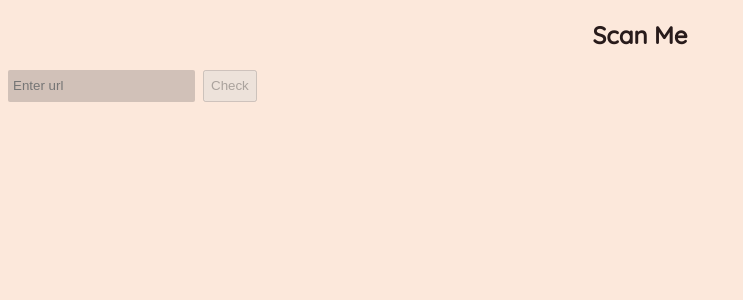
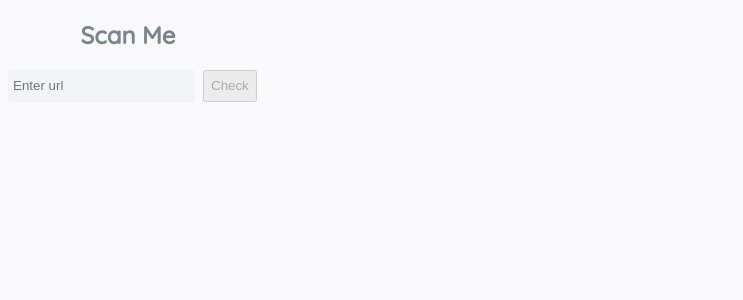
Before and after one commit to tdogubo/scanner, a Preact app: page / in a window 1280 px wide. Shown: the top 300 px of the page, without its empty margins (0-743 px from the left). Built offline with nearby package versions, Linux system fonts and the light colour scheme.

Commit message:
loading animation incorporation

```diff
--- a/package.json
+++ b/package.json
@@ -5,7 +5,7 @@
 	"scripts": {
 		"dev": "vite",
 		"build": "vite build",
-		"build-extension": "yarn build && cp src/service-worker.js src/content.js dist/",
+		"build-extension": "yarn build && cp src/* dist",
 		"preview": "vite preview"
 	},
 	"dependencies": {
--- a/src/index.jsx
+++ b/src/index.jsx
@@ -6,6 +6,7 @@ import CHECKMARK from "../public/checkmark.svg";
 import DANGER from "../public/danger.svg";
 import LOADER from "../public/loader.gif";
 import getResult from "./service-worker";
+import Loader from "./loader";
 // import { checkUrl } from "./service-worker";
 
 const App = () => {
@@ -17,7 +18,7 @@ const App = () => {
 
   const urlPattern =
     // /http+[s]?:\/\/(?:www\.)?[-a-zA-Z0-9@:%._\+~#=]{1,256}\.[a-zA-Z0-9()]{1,6}\b(?:[-a-zA-Z0-9()@:%_\+.~#?&\/=]*)/;
-  /http+[s]?:\/\/(?:www\.)?[-a-zA-Z0-9@:%._\+~#=]{1,256}\.[a-zA-Z0-9()]{1,6}\b(?:[-a-zA-Z0-9()@:%_\+.~#?&\/=]*)/
+    /http+[s]?:\/\/(?:www\.)?[-a-zA-Z0-9@:%._\+~#=]{1,256}\.[a-zA-Z0-9()]{1,6}\b(?:[-a-zA-Z0-9()@:%_\+.~#?&\/=]*)/;
   // /^http+[s]?+(:\/\/(?:www\.)?[-a-zA-Z0-9@:%._\+~#=]{1,256}\.[a-zA-Z0-9()]{1,6}\b(?:[-a-zA-Z0-9()@:%_\+.~#?&\/=]*)$)/;
   // /http+[s]?(:\/\/)((www.)?)(([^.]+)\.)?([a-zA-z0-9\-_]+)(.com|.net|.gov|.org|.in)(\/[^\s]*)?/;
 
@@ -66,10 +67,11 @@ const App = () => {
   // const [tabs, setTabs] = useState(init_tabs);
   // console.log(tabs);
   return (
-    <div>
-      <h2>Scan Me</h2>
+    <div className="container">
+      {!loading && <h2>Scan Me</h2>}
       <form className="form" onSubmit={onSubmit}>
-        <div className="container">
+        <div className="wrapper">
+          {!loading && (
             <div className="input-container">
               <input
                 className="input-style "
@@ -86,10 +88,13 @@ const App = () => {
                 Check
               </button>
             </div>
+          )}
+
           <div className="image-container">
             {loading ? (
-              <img src={LOADER} alt="loader" height={96} width={96} />
-            ) : malicious ? (
+              <Loader />
+            ) : // <img src={LOADER} alt="loader" height={96} width={96} />
+            malicious ? (
               <img src={DANGER} alt="checkmark" />
             ) : (
               malicious === false && <img src={CHECKMARK} alt="checkmark" />
--- /dev/null
+++ b/src/loader.css
@@ -0,0 +1,58 @@
+.loader-container {
+    position: absolute;
+    top: 50%;
+    left: 50%;
+    border-radius: 50%;
+    height: 96px;
+    width: 96px;
+    animation: rotate_3922 1.2s linear infinite;
+    background-color: #9b59b6;
+    background-image: linear-gradient(#9b59b6, #84cdfa, #5ad1cd);
+}
+
+.loader-container span {
+    position: absolute;
+    border-radius: 50%;
+    height: 100%;
+    width: 100%;
+    background-color: #9b59b6;
+    background-image: linear-gradient(#9b59b6, #84cdfa, #5ad1cd);
+}
+
+.loader-container span:nth-of-type(1) {
+    filter: blur(5px);
+}
+
+.loader-container span:nth-of-type(2) {
+    filter: blur(10px);
+}
+
+.loader-container span:nth-of-type(3) {
+    filter: blur(25px);
+}
+
+.loader-container span:nth-of-type(4) {
+    filter: blur(50px);
+}
+
+.loader-container::after {
+    content: "";
+    position: absolute;
+    top: 10px;
+    left: 10px;
+    right: 10px;
+    bottom: 10px;
+    background-color: #fff;
+    border: solid 5px #ffffff;
+    border-radius: 50%;
+}
+
+@keyframes rotate_3922 {
+    from {
+        transform: translate(-50%, -50%) rotate(0deg);
+    }
+
+    to {
+        transform: translate(-50%, -50%) rotate(360deg);
+    }
+}
--- /dev/null
+++ b/src/loader.jsx
@@ -0,0 +1,14 @@
+import "./loader.css";
+
+export const Loader = () => {
+  return (
+    <div className="loader-container">
+      <span></span>
+      <span></span>
+      <span></span>
+      <span></span>
+    </div>
+  );
+};
+
+export default Loader;
--- a/src/style.css
+++ b/src/style.css
@@ -3,25 +3,29 @@
 
 @media (prefers-color-scheme: light) {
 	body {
-		background-color: #fce8db;
-		color: black;
+		background-color: #FAFAFC;
+		color: #7c848d;
 	}
 }
 
 /* Dark mode */
 @media (prefers-color-scheme: dark) {
 	body {
-		background-color: #000000a5;
-		color: white;
+		background-color: #2A3038;
+		color: #9AA0A6;
 	}
+}
+
+.container {
+	width: 15rem;
+	height: 5rem;
 }
 
 .form {
 	display: flex;
 	gap: 2rem;
-	width: 15rem;
-
-	height: 5rem;
+	width: 100%;
+	height: 100%;
 	/* font-family: 'Roboto', sans-serif; */
 	visibility: visible;
 }
@@ -29,10 +33,10 @@
 h2 {
 	text-align: center;
 	font-family: 'Quicksand', sans-serif;
-	color: #281b1b;
+	/* color: #281b1b; */
 }
 
-.container {
+.wrapper {
 	display: block;
 	width: 100%;
 	height: 100%;
@@ -47,9 +51,9 @@ h2 {
 }
 
 .input-style {
-	border-radius: 2px;
+	border-radius: 0.2rem;
 	border: none;
-	background-color: #776d6d52;
+	background-color: #F3F4F8;
 	padding: 0 5px;
 }
 
```
Lines whose indentation alone changed are shown as unchanged.
